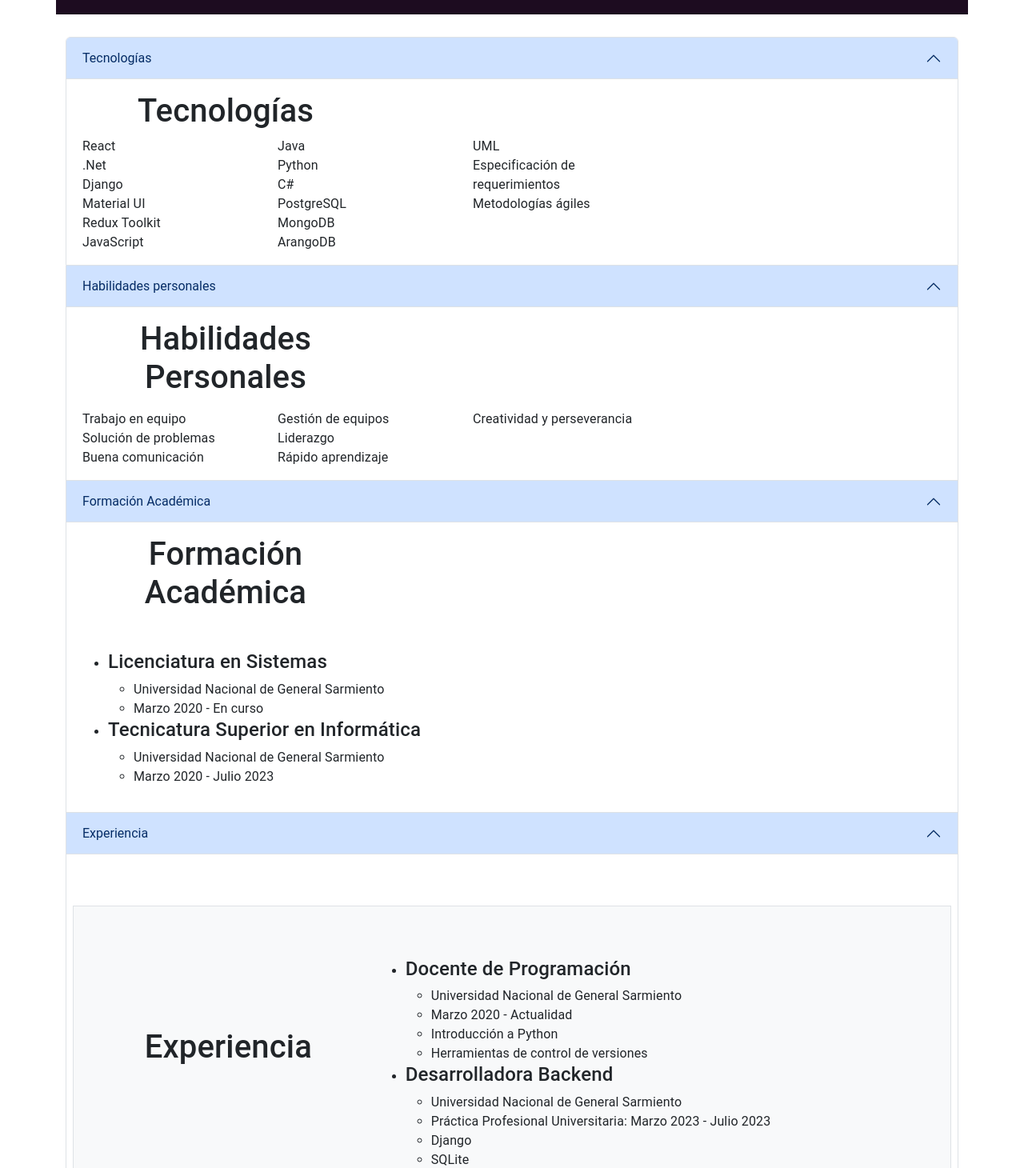
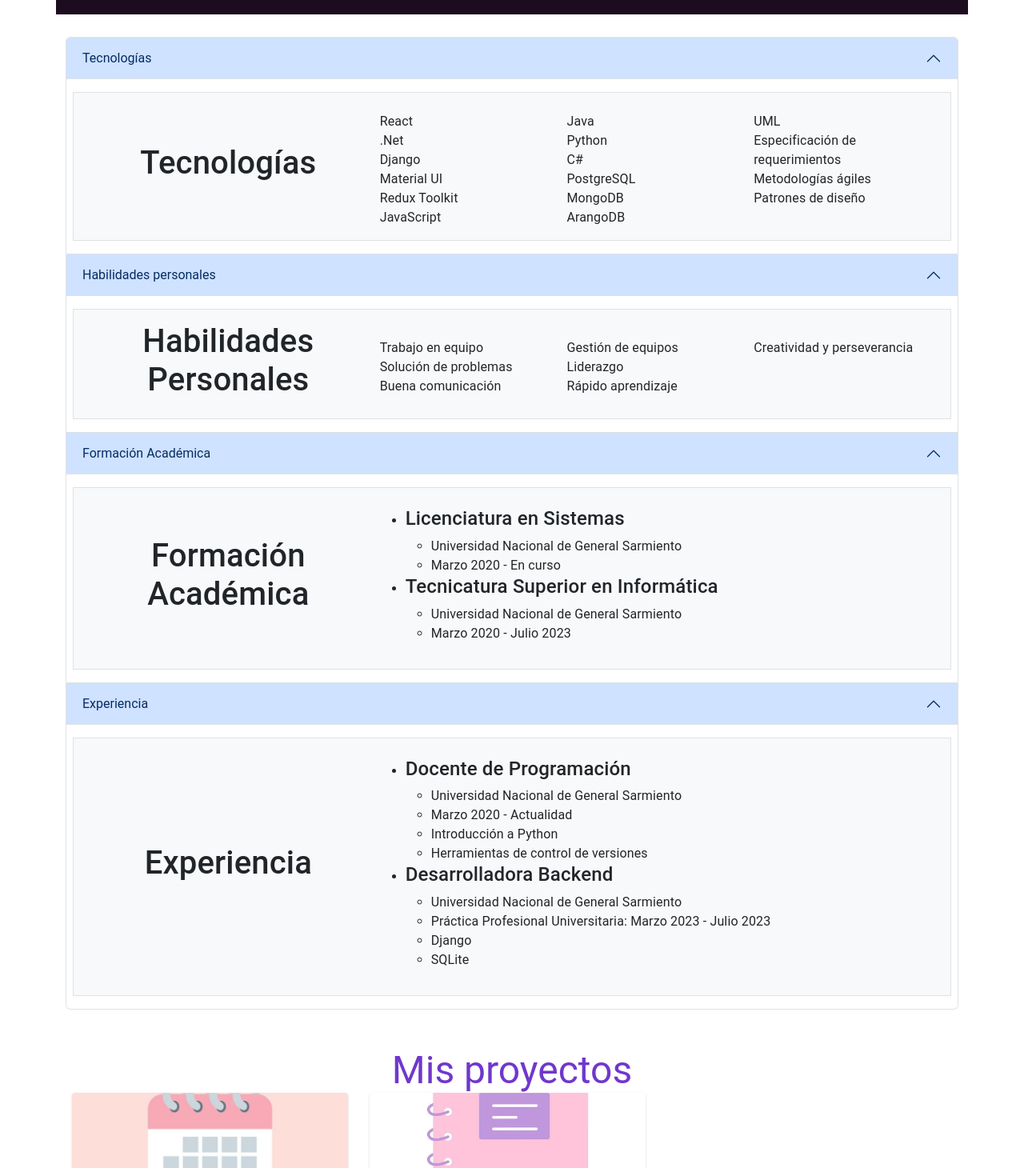
Before and after one commit to LuciaSoria5/portfolio, a React (Vite) app: page /presentacion in a window 1280 px wide. Shown: the part 830-2290 px from the top of the page at 80% size. Built offline with nearby package versions, Linux system fonts and the light colour scheme.

Commit message:
Improve the style of Knowledges

```diff
--- a/src/components/Experiencia.jsx
+++ b/src/components/Experiencia.jsx
@@ -2,11 +2,11 @@ import React from 'react'
 
 export const Experiencia = () => {
   return (
-    <div className="row mt-5 justify-content-center align-items-center p-3 border bg-light">
+    <div className="row justify-content-center align-items-center p-3 border bg-light">
         <div className="col-md-4">
             <h1>Experiencia</h1>
         </div>
-        <div className="col-md-8 mt-5 text-start">
+        <div className="col-md-8 mt-2 text-start">
             <ul>
                 <li>
                     <h4>Docente de Programación</h4>
--- a/src/components/subcomponents/Educacion.jsx
+++ b/src/components/subcomponents/Educacion.jsx
@@ -2,11 +2,11 @@ import React from 'react'
 
 export const Educacion = () => {
   return (
-    <>
+    <div className="row justify-content-center align-items-center p-3 border bg-light">
         <div className="col-md-4">
             <h1>Formación Académica</h1>
         </div>
-    <div className="col-md-8 mt-5 text-start">
+        <div className="col-md-8 mt-2 text-start">
             <ul>
                 <li>
                     <h4>Licenciatura en Sistemas</h4>
@@ -24,6 +24,6 @@ export const Educacion = () => {
                 </li>
             </ul>
         </div>
-</>
+    </div>
   )
 }
--- a/src/components/subcomponents/Habilidades.jsx
+++ b/src/components/subcomponents/Habilidades.jsx
@@ -2,11 +2,11 @@ import React from 'react'
 
 export const Habilidades = () => {
   return (
-    <>
+    <div className="row justify-content-center align-items-center p-3 border bg-light">
         <div className="col-md-4">
             <h1>Habilidades Personales</h1>
         </div>
-        <div className="col-md-8 mt-3 text-start" style={{columns: 3}}>
+        <div className="col-md-8 mt-2 text-start" style={{columns: 3}}>
             <ul className="row list-unstyled">
                 <li>Trabajo en equipo</li>
                 <li>Solución de problemas</li>
@@ -17,6 +17,6 @@ export const Habilidades = () => {
                 <li>Creatividad y perseverancia</li>
             </ul>
         </div>
-    </>
+    </div>
   )
 }
--- a/src/components/subcomponents/Tecnologias.jsx
+++ b/src/components/subcomponents/Tecnologias.jsx
@@ -2,12 +2,12 @@ import React from 'react'
 
 export const Tecnologias = () => {
   return (
-    <>
+    <div className="row justify-content-center align-items-center p-3 border bg-light">
         <div className="col-md-4">
             <h1>Tecnologías</h1>
         </div>
         <div className="col-md-8 mt-2 text-start" style={{columns: 3}}>
-        <ul className="row list-unstyled">
+          <ul className="row list-unstyled">
                 <li>React</li>
                 <li>.Net</li>
                 <li>Django</li>
@@ -23,8 +23,9 @@ export const Tecnologias = () => {
                 <li>UML</li>
                 <li>Especificación de requerimientos</li>
                 <li>Metodologías ágiles</li>
+                <li>Patrones de diseño</li>
             </ul>
         </div>
-    </>
+    </div>
   )
 }
```
Lines whose indentation alone changed are shown as unchanged.
